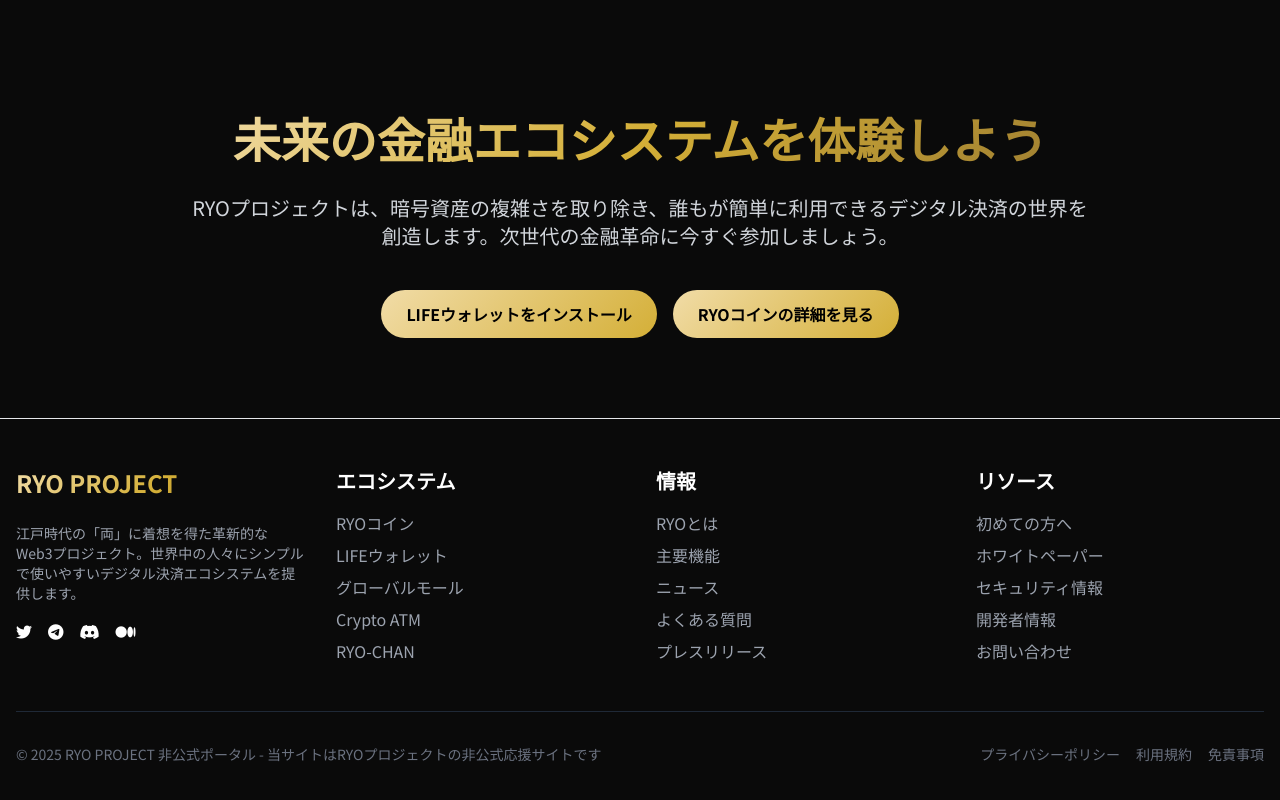
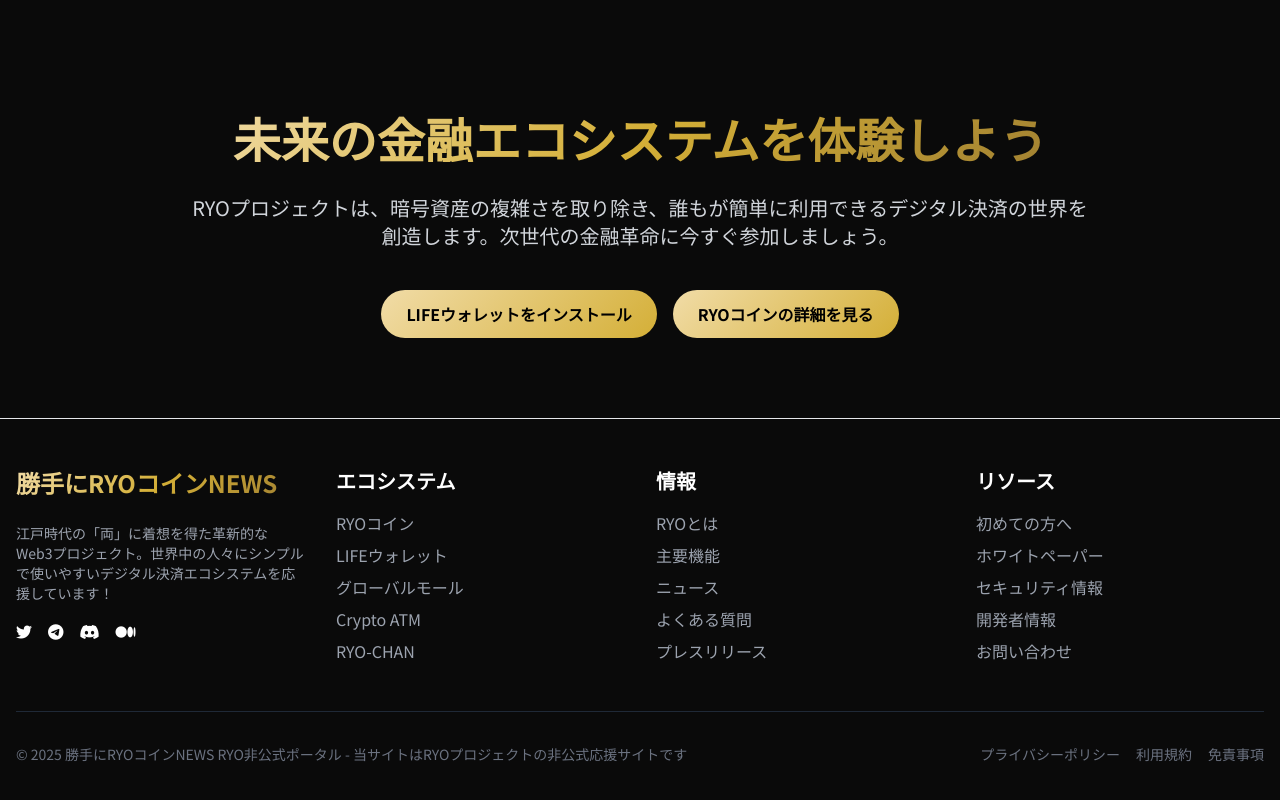
Before and after one commit to Iemotochan/katteni, a plain HTML site: page cushion/index.html in a window 1280 px wide. Shown: the part 5234-6034 px from the top of the page. Drawn offline with nearby package versions, Linux system fonts and the light colour scheme; animation ran at ten frames a second.

Commit message:
Update index.html

```diff
--- a/cushion/index.html
+++ b/cushion/index.html
@@ -985,9 +985,9 @@
         <div class="container mx-auto px-4">
             <div class="grid grid-cols-1 md:grid-cols-4 gap-8 mb-12">
                 <div>
-                    <h3 class="text-2xl font-bold gold-gradient mb-6">RYO PROJECT</h3>
+                    <h3 class="text-2xl font-bold gold-gradient mb-6">勝手にRYOコインNEWS</h3>
                     <p class="text-gray-400 text-sm mb-4">
-                        江戸時代の「両」に着想を得た革新的なWeb3プロジェクト。世界中の人々にシンプルで使いやすいデジタル決済エコシステムを提供します。
+                        江戸時代の「両」に着想を得た革新的なWeb3プロジェクト。世界中の人々にシンプルで使いやすいデジタル決済エコシステムを応援しています！
                     </p>
                     <div class="flex space-x-4 mt-4">
                         <a href="#" class="text-white hover:text-gold transition-colors"><i class="fab fa-twitter"></i></a>
@@ -1033,7 +1033,7 @@
 
             <div class="border-t border-gray-800 pt-8 flex flex-col md:flex-row justify-between items-center">
                 <p class="text-gray-500 text-sm mb-4 md:mb-0">
-                    &copy; 2025 RYO PROJECT 非公式ポータル - 当サイトはRYOプロジェクトの非公式応援サイトです
+                    &copy; 2025 勝手にRYOコインNEWS RYO非公式ポータル - 当サイトはRYOプロジェクトの非公式応援サイトです
                 </p>
                 <div class="flex space-x-4 text-gray-500 text-sm">
                     <a href="#" class="hover:text-gold transition-colors">プライバシーポリシー</a>
```
